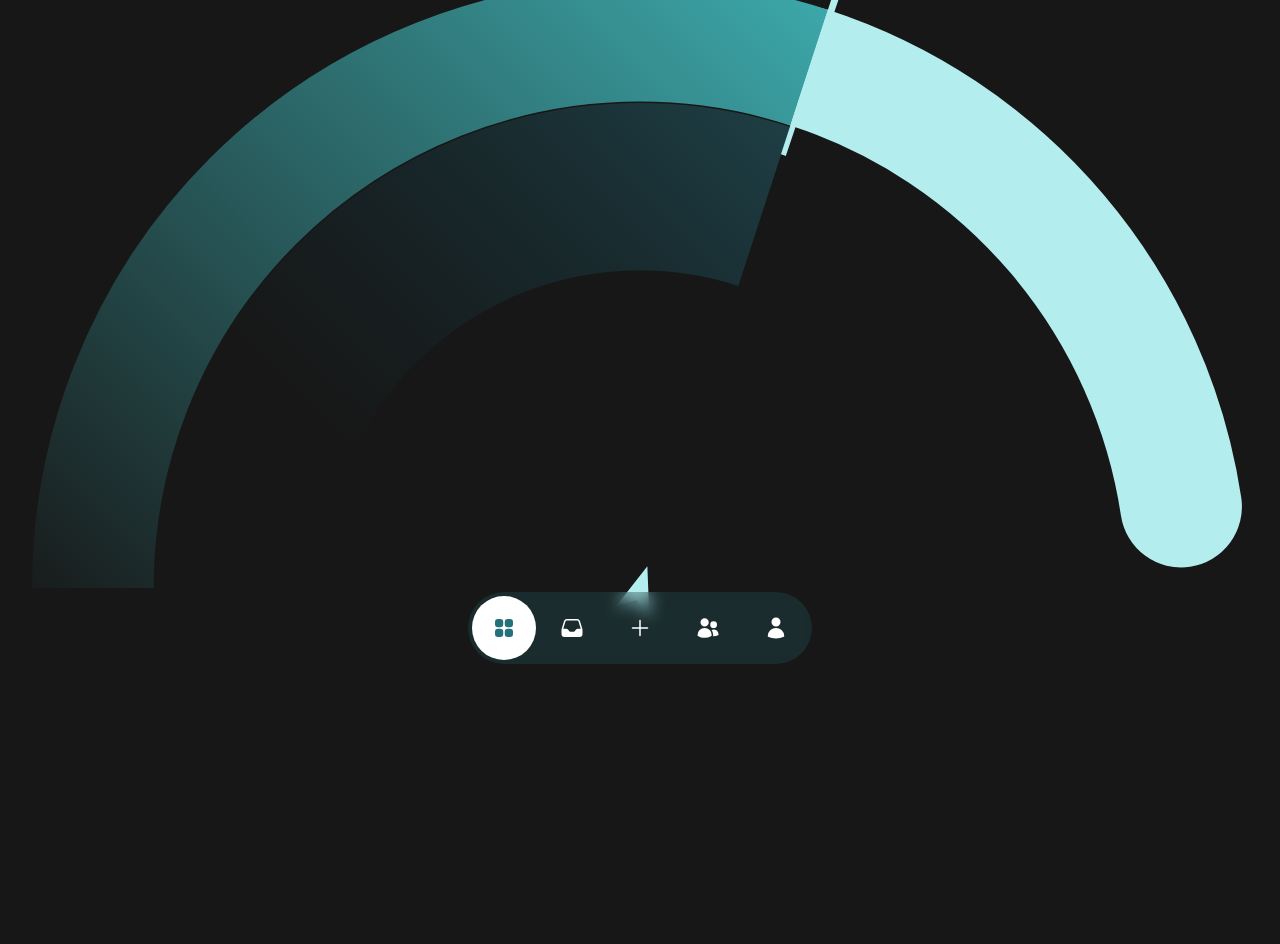
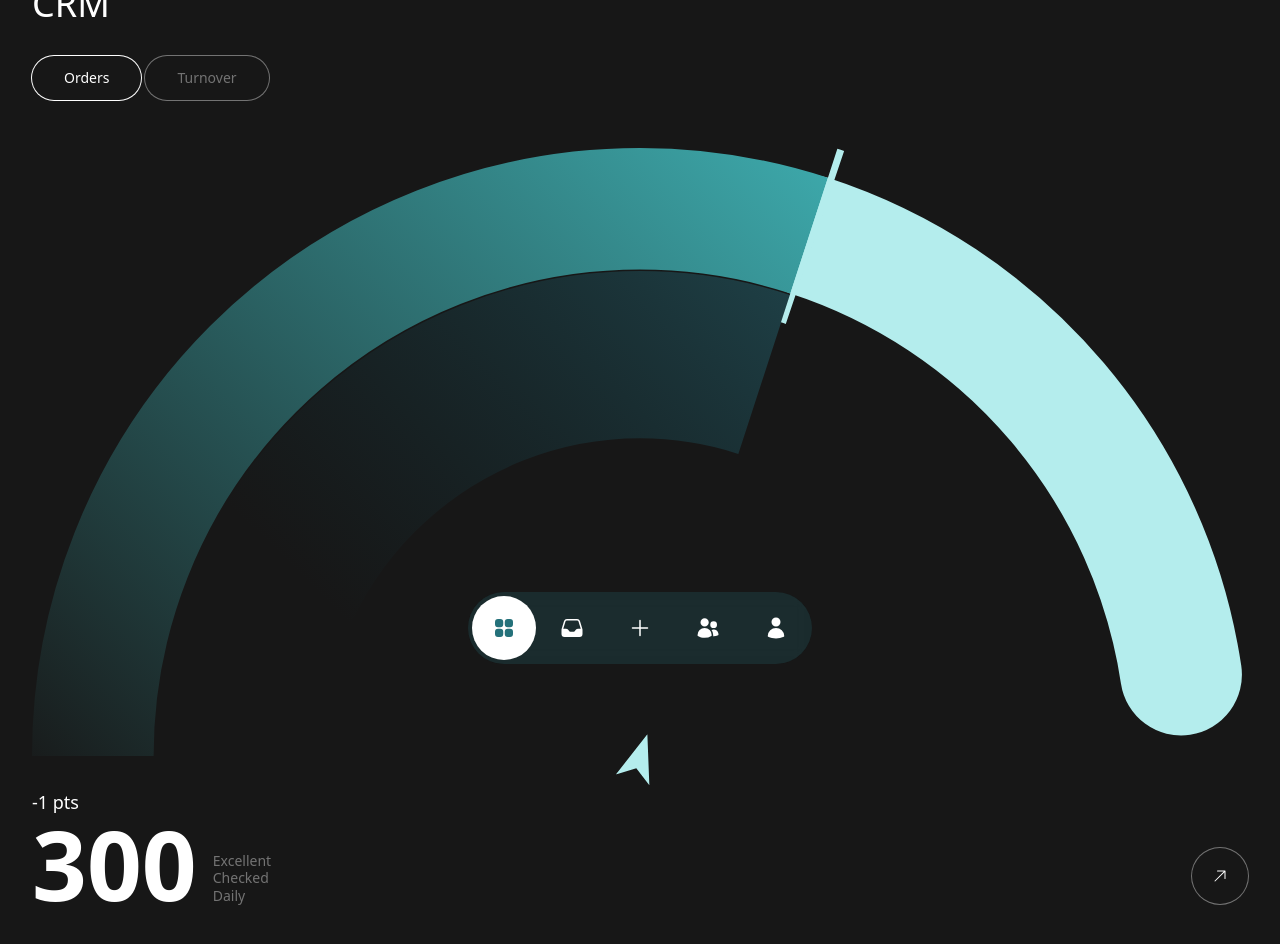
Before and after one commit to idnops/karels_ui, a Vue app: page / in a window 1280 px wide. Shown: the part 120-1064 px from the top of the page. Built offline with nearby package versions, Linux system fonts and the light colour scheme.

Commit message:
added stepper

```diff
--- a/package.json
+++ b/package.json
@@ -14,6 +14,7 @@
     "vue-router": "^4.3.0"
   },
   "devDependencies": {
+    "@types/node": "^20.12.7",
     "@vitejs/plugin-vue": "^5.0.4",
     "autoprefixer": "^10.4.19",
     "postcss": "^8.4.38",
--- a/src/components/TabItem.vue
+++ b/src/components/TabItem.vue
@@ -1,5 +1,8 @@
 <template>
-  <button class="ring-1 rounded-full px-8 py-3 text-sm" @click="update">
+  <button
+    class="ring-1 rounded-full px-8 py-3 text-sm text-neutral-500 ring-neutral-500 transition-all duration-500"
+    @click="update"
+  >
     <slot />
   </button>
 </template>
@@ -11,4 +14,9 @@ const update = () => {
 };
 </script>
 
-<style scoped></style>
+<style scoped>
+.is-active {
+  @apply text-white;
+  @apply ring-white;
+}
+</style>
--- /dev/null
+++ b/src/components/TheStepper.vue
@@ -0,0 +1,56 @@
+<template>
+  <span>
+    {{ count }}
+  </span>
+</template>
+
+<script setup lang="ts">
+import { onMounted, ref, watch } from "vue";
+
+const count = ref(0);
+const stepInterval = ref(50);
+const interval = ref();
+const props = defineProps<{
+  duration: number;
+  start: number;
+  end: number;
+}>();
+
+const startCount = (decrease = false) => {
+  const step = decrease
+    ? (count.value - props.end) / (props.duration / stepInterval.value)
+    : (props.end - count.value) / (props.duration / stepInterval.value);
+
+  interval.value = setInterval(() => {
+    if (decrease) {
+      count.value -= step;
+    } else {
+      count.value += step;
+    }
+  }, stepInterval.value);
+};
+
+onMounted(() => {
+  startCount();
+});
+
+watch(count, (val) => {
+  if (val === props.end) {
+    clearInterval(interval.value);
+  }
+});
+
+watch(
+  () => props.end,
+  (val, oldVal) => {
+    clearInterval(interval.value);
+    if (oldVal > val) {
+      startCount(true);
+    } else {
+      startCount();
+    }
+  }
+);
+</script>
+
+<style scoped></style>
--- a/src/views/Home.vue
+++ b/src/views/Home.vue
@@ -1,5 +1,10 @@
 <template>
   <div class="p-8">
+    <div class="py-8">
+      <h1 class="text-4xl text-white text-wrap w-[80px] font-medium">
+        Karels CRM
+      </h1>
+    </div>
     <div>
       <TabGroup v-model="selected" v-slot="{ toggle }">
         <TabItem
@@ -7,25 +12,45 @@
           @click="monthlyActual = tag.value"
           v-for="(tag, i) in tags"
           :key="i"
-          :class="[
-            selected === i
-              ? 'text-white ring-white'
-              : 'text-neutral-600 ring-neutral-600',
-          ]"
+          :class="{ 'is-active': selected === i }"
         >
           {{ tag.label }}
         </TabItem>
       </TabGroup>
     </div>
-    <TheScoreMeter :actual="monthlyActual" :target="monthlyTarget" />
+    <div class="mt-6">
+      <TheScoreMeter :actual="monthlyActual" :target="monthlyTarget" />
+    </div>
+    <div class="mt-8 pa-6 flex flex-col">
+      <div class="text-white font-light text-lg">-1 pts</div>
+      <div class="flex justify-between items-end">
+        <div class="flex items-end">
+          <h2 class="text-8xl font-semibold text-white">
+            <TheStepper :duration="500" :start="0" :end="monthlyActual" />
+          </h2>
+          <p
+            class="line-clamp-3 text-sm text-neutral-500 w-[80px] leading-tight ml-4 pb-2"
+          >
+            Excellent Checked Daily
+          </p>
+        </div>
+        <div>
+          <button class="rounded-full ring-1 p-5 mb-2 ring-neutral-500">
+            <ArrowUpRightIcon class="text-white size-4" />
+          </button>
+        </div>
+      </div>
+    </div>
   </div>
 </template>
 
 <script setup lang="ts">
+import { ArrowUpRightIcon } from "@heroicons/vue/24/solid";
 import { onMounted, ref } from "vue";
 import TabGroup from "../components/TabGroup.vue";
 import TabItem from "../components/TabItem.vue";
 import TheScoreMeter from "../components/TheScoreMeter.vue";
+import TheStepper from "../components/TheStepper.vue";
 
 const monthlyTarget = ref(500);
 const monthlyActual = ref(0);
--- a/tsconfig.json
+++ b/tsconfig.json
@@ -5,6 +5,9 @@
     "module": "ESNext",
     "lib": ["ES2020", "DOM", "DOM.Iterable"],
     "skipLibCheck": true,
+    "paths": {
+      "@/*": ["./src/*", "./dist/*"]
+    },
 
     /* Bundler mode */
     "moduleResolution": "node",
--- a/tsconfig.node.json
+++ b/tsconfig.node.json
@@ -3,7 +3,7 @@
     "composite": true,
     "skipLibCheck": true,
     "module": "ESNext",
-    "moduleResolution": "bundler",
+    "moduleResolution": "node",
     "allowSyntheticDefaultImports": true,
     "strict": true
   },
--- a/vite.config.ts
+++ b/vite.config.ts
@@ -1,7 +1,13 @@
-import { defineConfig } from 'vite'
-import vue from '@vitejs/plugin-vue'
+import { defineConfig } from "vite";
+import vue from "@vitejs/plugin-vue";
+import path from "path";
 
 // https://vitejs.dev/config/
 export default defineConfig({
   plugins: [vue()],
-})
+  resolve: {
+    alias: {
+      "@": path.resolve(__dirname, "./src"),
+    },
+  },
+});
```
Also changed, not shown: src/app/providers/router.ts (added, +21 -0 lines), src/app/index.ts (added), 1 other file (tests, documents, lock files or other folders).
